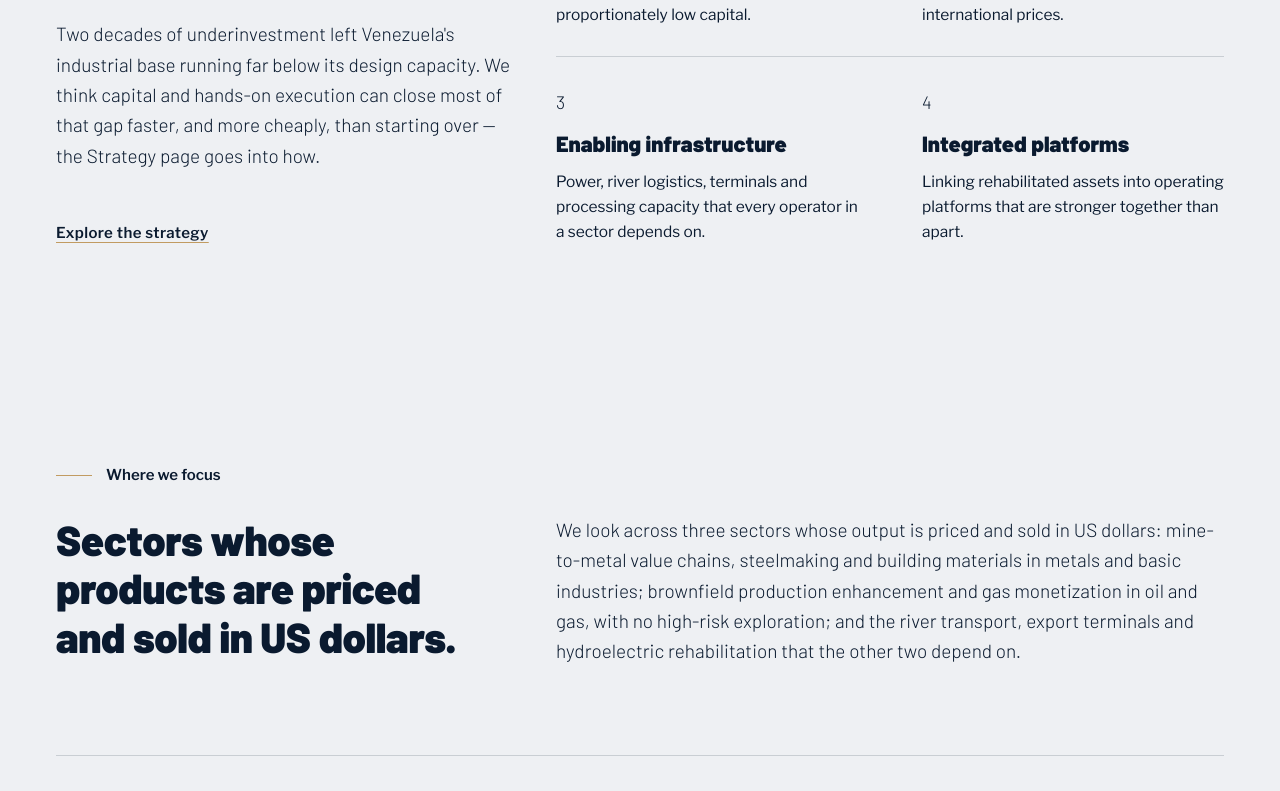
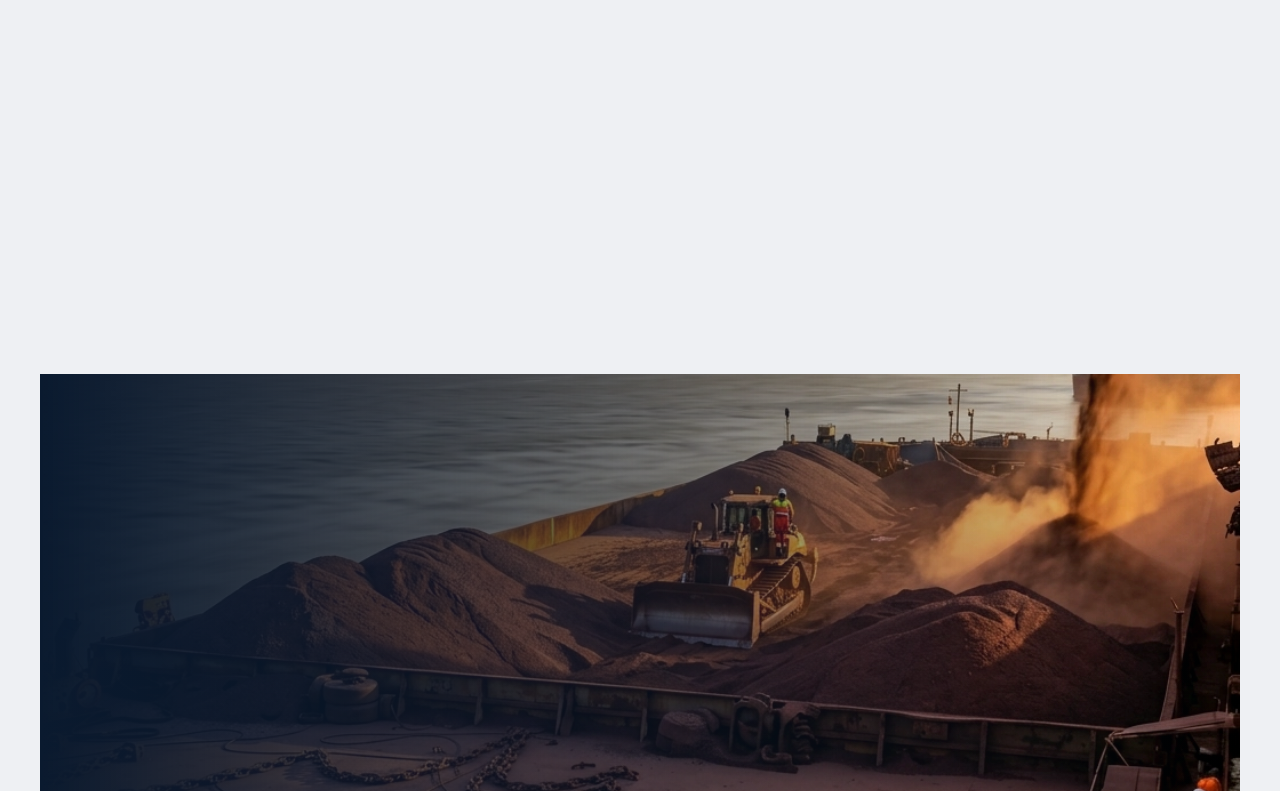
Before and after one commit to FPTPanama/veniof, a Next.js app: page /en in a window 1280 px wide. Shown: the part 6249-7040 px from the top of the page. Built offline with nearby package versions, Linux system fonts and the light colour scheme.

Commit message:
asi pensamos la oportunidad lista

```diff
--- /dev/null
+++ b/src/components/home/HomeImageBreak.tsx
@@ -0,0 +1,158 @@
+"use client";
+
+import Image from "next/image";
+import { useEffect, useRef } from "react";
+import type { Section as SectionData } from "@/content/types";
+
+type Props = {
+  section: SectionData;
+};
+
+function withEmphasis(text: string) {
+  return text.split(/(\*\*[^*]+\*\*)/g).map((part, index) => {
+    if (!part.startsWith("**")) return part;
+    return <strong key={index}>{part.slice(2, -2)}</strong>;
+  });
+}
+
+/** Full-bleed image band — same overlay language as the who-we-are slides. */
+export function HomeImageBreak({ section }: Props) {
+  const rootRef = useRef<HTMLElement>(null);
+  const parallaxRef = useRef<HTMLDivElement>(null);
+  const image = section.image ?? "/mineral.webp";
+  const body = section.paragraphs?.[0];
+
+  useEffect(() => {
+    const root = rootRef.current;
+    const parallax = parallaxRef.current;
+    if (!root) return;
+
+    const items = root.querySelectorAll<HTMLElement>("[data-break-reveal]");
+    const reduce = window.matchMedia("(prefers-reduced-motion: reduce)").matches;
+
+    if (reduce) {
+      items.forEach((el) => {
+        el.style.opacity = "1";
+        el.style.transform = "none";
+      });
+      return;
+    }
+
+    let alive = true;
+    let ctx: { revert: () => void } | undefined;
+
+    (async () => {
+      const [{ gsap }, { ScrollTrigger }, { ScrollSmoother }] =
+        await Promise.all([
+          import("gsap"),
+          import("gsap/ScrollTrigger"),
+          import("gsap/ScrollSmoother"),
+        ]);
+      if (!alive) return;
+
+      gsap.registerPlugin(ScrollTrigger, ScrollSmoother);
+
+      ctx = gsap.context(() => {
+        if (items.length) {
+          gsap.fromTo(
+            items,
+            { y: 28, opacity: 0 },
+            {
+              y: 0,
+              opacity: 1,
+              duration: 0.85,
+              ease: "power2.out",
+              stagger: 0.12,
+              scrollTrigger: {
+                trigger: root,
+                start: "top 70%",
+                end: "bottom top",
+                toggleActions: "play reverse play reverse",
+              },
+            },
+          );
+        }
+
+        if (parallax) {
+          const smoother = ScrollSmoother.get();
+          if (smoother) {
+            smoother.effects(parallax, { speed: 0.72 });
+          } else {
+            gsap.fromTo(
+              parallax,
+              { yPercent: -12 },
+              {
+                yPercent: 12,
+                ease: "none",
+                scrollTrigger: {
+                  trigger: root,
+                  start: "top bottom",
+                  end: "bottom top",
+                  scrub: true,
+                },
+              },
+            );
+          }
+        }
+      }, root);
+
+      ScrollTrigger.refresh();
+    })();
+
+    return () => {
+      alive = false;
+      ctx?.revert();
+    };
+  }, []);
+
+  if (!section.title && !body) return null;
+
+  return (
+    <section ref={rootRef} className="relative w-full overflow-hidden">
+      <div className="relative mx-auto h-[min(72vh,560px)] min-h-[320px] w-full max-w-[1200px] overflow-hidden sm:h-[min(68vh,600px)]">
+        <div
+          ref={parallaxRef}
+          data-break-parallax
+          data-speed="0.72"
+          className="absolute inset-x-0 -top-[22%] h-[144%] scale-[1.12] will-change-transform"
+        >
+          <Image
+            src={image}
+            alt=""
+            fill
+            sizes="(max-width: 1200px) 100vw, 1200px"
+            className="object-cover object-center"
+            priority={false}
+          />
+        </div>
+        <div
+          aria-hidden
+          className="absolute inset-0 z-[1] bg-gradient-to-r from-navy via-navy/55 to-transparent"
+        />
+
+        <div className="absolute inset-0 z-10 flex items-center">
+          <div className="w-full px-5 py-12 sm:px-8 sm:py-14 md:px-12 md:py-16">
+            <article className="max-w-md sm:max-w-lg">
+              {section.title ? (
+                <h2
+                  data-break-reveal
+                  className="font-serif text-[26px] leading-[1.1] tracking-[-0.02em] text-surface opacity-0 will-change-transform sm:text-[30px] md:text-[34px]"
+                >
+                  {section.title}
+                </h2>
+              ) : null}
+              {body ? (
+                <p
+                  data-break-reveal
+                  className="mt-3 max-w-md font-serif text-[17px] leading-[1.55] text-surface/90 opacity-0 will-change-transform sm:max-w-lg md:text-[18px] [&_strong]:text-surface"
+                >
+                  {withEmphasis(body)}
+                </p>
+              ) : null}
+            </article>
+          </div>
+        </div>
+      </div>
+    </section>
+  );
+}
--- a/src/components/home/HomePage.tsx
+++ b/src/components/home/HomePage.tsx
@@ -4,6 +4,7 @@ import { HomeHeroSection } from "./HomeHeroSection";
 import { HomeWhoWeAreSection } from "./HomeWhoWeAreSection";
 import { HomeAnchorsSection } from "./HomeAnchorsSection";
 import { HomeThesisSection } from "./HomeThesisSection";
+import { HomeImageBreak } from "./HomeImageBreak";
 import { HomeFocusSection } from "./HomeFocusSection";
 import { HomePartnersSection } from "./HomePartnersSection";
 import { HomeLeadershipSection } from "./HomeLeadershipSection";
@@ -25,9 +26,10 @@ export function HomePage({ locale }: Props) {
       <HomeWhoWeAreSection section={sections[1]} locale={locale} />
       <HomeAnchorsSection section={sections[2]} locale={locale} />
       <HomeThesisSection section={sections[3]} locale={locale} />
-      <HomeFocusSection section={sections[4]} locale={locale} />
-      <HomePartnersSection section={sections[5]} locale={locale} />
-      <HomeLeadershipSection section={sections[6]} locale={locale} />
+      <HomeImageBreak section={sections[4]} />
+      <HomeFocusSection section={sections[5]} locale={locale} />
+      <HomePartnersSection section={sections[6]} locale={locale} />
+      <HomeLeadershipSection section={sections[7]} locale={locale} />
       <CtaBanner locale={locale} />
     </>
   );
--- a/src/components/home/HomeThesisSection.tsx
+++ b/src/components/home/HomeThesisSection.tsx
@@ -1,3 +1,7 @@
+"use client";
+
+import { ArrowRight } from "lucide-react";
+import { useEffect, useRef } from "react";
 import type { Section as SectionData } from "@/content/types";
 import type { Locale } from "@/content";
 import {
@@ -19,41 +23,129 @@ export function HomeThesisSection({ section, locale }: Props) {
   const colors = sectionColors(variant);
   const paragraphs = section.paragraphs ?? [];
   const cards = section.cards ?? [];
+  const rootRef = useRef<HTMLDivElement>(null);
+
+  useEffect(() => {
+    const root = rootRef.current;
+    if (!root) return;
+
+    const items = root.querySelectorAll<HTMLElement>("[data-thesis-reveal]");
+    if (!items.length) return;
+
+    const reduce = window.matchMedia("(prefers-reduced-motion: reduce)").matches;
+    if (reduce) {
+      items.forEach((el) => {
+        el.style.opacity = "1";
+        el.style.transform = "none";
+      });
+      return;
+    }
+
+    let alive = true;
+    let ctx: { revert: () => void } | undefined;
+
+    (async () => {
+      const { gsap } = await import("gsap");
+      const { ScrollTrigger } = await import("gsap/ScrollTrigger");
+      if (!alive) return;
+
+      gsap.registerPlugin(ScrollTrigger);
+
+      ctx = gsap.context(() => {
+        gsap.fromTo(
+          items,
+          { y: 36, opacity: 0 },
+          {
+            y: 0,
+            opacity: 1,
+            duration: 0.85,
+            ease: "power2.out",
+            stagger: 0.1,
+            scrollTrigger: {
+              trigger: root,
+              start: "top 72%",
+              end: "bottom top",
+              toggleActions: "play reverse play reverse",
+            },
+          },
+        );
+      }, root);
+
+      ScrollTrigger.refresh();
+    })();
+
+    return () => {
+      alive = false;
+      ctx?.revert();
+    };
+  }, []);
 
   return (
     <SectionShell variant={variant}>
-      <div className="grid grid-cols-1 items-start gap-12 md:grid-cols-12 md:gap-8">
+      <div
+        ref={rootRef}
+        className="grid grid-cols-1 items-start gap-12 md:grid-cols-12 md:gap-8"
+      >
         <div className="md:col-span-5">
           {section.eyebrow ? (
+            <div data-thesis-reveal className="opacity-0 will-change-transform">
               <SectionEyebrow colorClass={colors.eyebrow}>
                 {section.eyebrow}
               </SectionEyebrow>
+            </div>
           ) : null}
           {section.title ? (
             <h2
-              className={`text-balance font-serif font-normal ${titleSizeClass("h2")} ${colors.title}`}
+              data-thesis-reveal
+              className={`text-balance font-serif font-normal opacity-0 will-change-transform ${titleSizeClass("h2")} ${colors.title}`}
             >
               {section.title}
             </h2>
           ) : null}
           {paragraphs.length ? (
-            <div className="mt-7 space-y-5">
-              {paragraphs.map((p) => (
+            <div className="mt-7 space-y-6">
+              {paragraphs[0] ? (
                 <p
-                  key={p.slice(0, 40)}
-                  className={`text-pretty font-serif text-[18px] leading-[1.6] md:text-[19px] ${colors.body}`}
+                  data-thesis-reveal
+                  className={`text-pretty font-serif text-[18px] leading-[1.6] opacity-0 will-change-transform md:text-[19px] ${colors.body}`}
                 >
-                  {p}
+                  {paragraphs[0]}
                 </p>
-              ))}
+              ) : null}
+              {paragraphs[1] ? (
+                <blockquote
+                  data-thesis-reveal
+                  className="opacity-0 will-change-transform"
+                >
+                  <p
+                    className={`border-l-2 border-gold pl-4 font-serif text-[18px] leading-[1.55] italic md:text-[19px] ${colors.body}`}
+                  >
+                    “{paragraphs[1]}”
+                  </p>
+                  {section.callout ? (
+                    <footer
+                      className={`mt-3 pl-4 text-[13px] font-semibold tracking-[0.04em] uppercase ${colors.eyebrow}`}
+                    >
+                      — {section.callout}
+                    </footer>
+                  ) : null}
+                </blockquote>
+              ) : null}
             </div>
           ) : null}
+          <div data-thesis-reveal className="opacity-0 will-change-transform">
             <SectionActions
               locale={locale}
               isDark={colors.isDark}
               ctas={section.ctas}
               links={section.links}
+              linkVariant="navy"
+              linkClassName="hero-cta !justify-between !border-2 !px-8"
+              linkEndIcon={
+                <ArrowRight aria-hidden className="h-4 w-4 shrink-0" />
+              }
             />
+          </div>
         </div>
 
         <div className="grid grid-cols-1 gap-0 sm:grid-cols-2 md:col-span-7">
@@ -62,7 +154,8 @@ export function HomeThesisSection({ section, locale }: Props) {
             return (
               <article
                 key={card.title}
-                className={`py-7 ${topRow ? `border-b ${colors.itemRule}` : "pt-8"} ${
+                data-thesis-reveal
+                className={`py-7 opacity-0 will-change-transform ${topRow ? `border-b ${colors.itemRule}` : "pt-8"} ${
                   index % 2 === 0 ? "sm:pr-8" : "sm:pl-8"
                 }`}
               >
--- a/src/content/en/home.ts
+++ b/src/content/en/home.ts
@@ -82,8 +82,10 @@ export const page: PageContent = {
     title: "How we think about the opportunity.",
     titleAs: "h2",
     paragraphs: [
-      "Two decades of underinvestment left Venezuela's industrial base running far below its design capacity. We think capital and hands-on execution can close most of that gap faster, and more cheaply, than starting over — the Strategy page goes into how.",
+      "Two decades of underinvestment left Venezuela's industrial base running far below its design capacity.",
+      "Capital, well executed, can close most of that gap faster, and more cheaply, than starting over.",
     ],
+    callout: "Nikola Kedzo, Partner",
     cards: [
       {
         title: "De-bottlenecking",
@@ -105,6 +107,15 @@ export const page: PageContent = {
     links: [
       { label: "Explore the strategy", href: "strategy" as const },
     ],
+    variant: "navy" as const,
+  },
+  {
+    title: "From stranded capacity to product that ships.",
+    paragraphs: [
+      "Rehabilitate what already exists — plants, corridors and terminals — to return production to international markets.",
+    ],
+    // Placeholder: swap when a dedicated break image is ready.
+    image: "/mineral.webp",
     variant: "navy" as const,
   },
   {
--- a/src/content/es/home.ts
+++ b/src/content/es/home.ts
@@ -82,8 +82,10 @@ export const page: PageContent = {
     title: "Así pensamos la oportunidad.",
     titleAs: "h2",
     paragraphs: [
-      "Dos décadas de subinversión dejaron la base industrial de Venezuela operando muy por debajo de su capacidad de diseño. Creemos que el capital, bien ejecutado, puede cerrar la mayor parte de esa brecha más rápido y a menor costo que empezar de cero — en la página de Estrategia explicamos cómo.",
+      "Dos décadas de subinversión dejaron la base industrial de Venezuela operando muy por debajo de su capacidad de diseño.",
+      "El capital, bien ejecutado, puede cerrar la mayor parte de esa brecha más rápido y a menor costo que empezar de cero.",
     ],
+    callout: "Nikola Kedzo, Socio",
     cards: [
       {
         title: "Eliminación de cuellos de botella",
@@ -105,6 +107,15 @@ export const page: PageContent = {
     links: [
       { label: "Explore la estrategia", href: "strategy" as const },
     ],
+    variant: "navy" as const,
+  },
+  {
+    title: "De la capacidad detenida al producto que se exporta.",
+    paragraphs: [
+      "Rehabilitar lo que ya existe — plantas, corredores y terminales — para devolver producción a mercados internacionales.",
+    ],
+    // Placeholder: swap when a dedicated break image is ready.
+    image: "/mineral.webp",
     variant: "navy" as const,
   },
   {
--- a/src/content/types.ts
+++ b/src/content/types.ts
@@ -48,6 +48,8 @@ export type Section = {
   subtitle?: string;
   /** Short overlay callout (e.g. hero image caption). */
   callout?: string;
+  /** Full-bleed band image (e.g. mid-page visual break). */
+  image?: string;
   paragraphs?: string[];
   cards?: ContentCard[];
   ctas?: ContentLink[];
```
Lines whose indentation alone changed are shown as unchanged.
